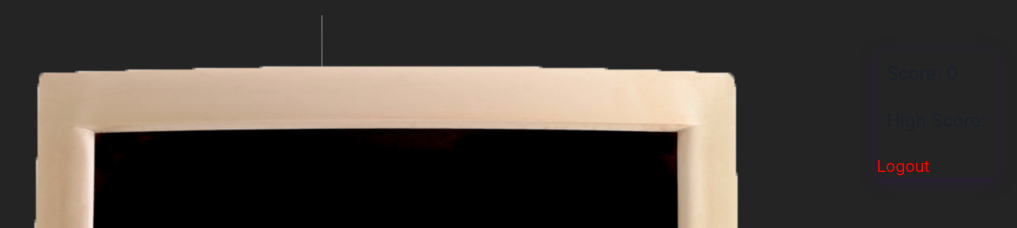
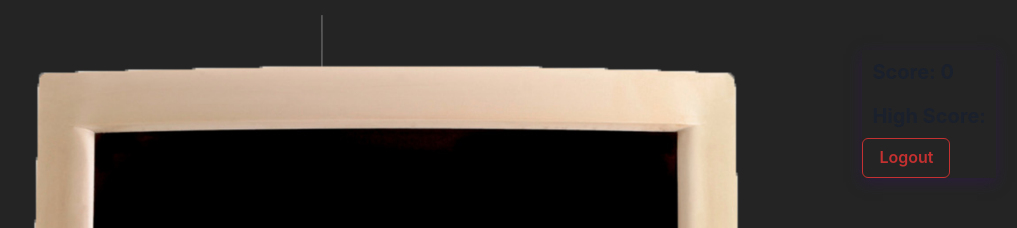
Before and after one commit to bobikenobi12/toshko-proekt, a React (Vite) app in the folder client/: page /game in a window 1280 px wide. Shown: the top 228 px of the page, without its empty margins (254-1271 px from the left). Built offline with nearby package versions, Linux system fonts and the light colour scheme; no server answers; sample sign-in values are in the browser's storage.

Commit message:
add better styling

```diff
--- a/client/src/Game.tsx
+++ b/client/src/Game.tsx
@@ -3,6 +3,8 @@ import "./Game.css";
 import AppleLogo from "./assets/applePixels.png";
 import Monitor from "./assets/oldMonitor.png";
 import useInterval from "./hooks/useInterval";
+
+import { Button, Heading } from "@chakra-ui/react";
 
 import {
 	useGetHighScoreQuery,
@@ -137,14 +139,17 @@ export default function Game() {
 				Play
 			</button>
 			<div className="scoreBox">
-				<h2>Score: {score}</h2>
-				<h2>High Score: {highScore?.highScore}</h2>
-				<button
-					onClick={() => logout()}
-					style={{ marginTop: "10px", color: "red" }}
+				<Heading size="md">Score: {score}</Heading>
+				<Heading size="md">High Score: {highScore?.highScore}</Heading>
+				<Button
+					colorScheme="red"
+					variant="outline"
+					onClick={() => {
+						logout().unwrap();
+					}}
 				>
 					Logout
-				</button>
+				</Button>
 			</div>
 		</div>
 	);
```
